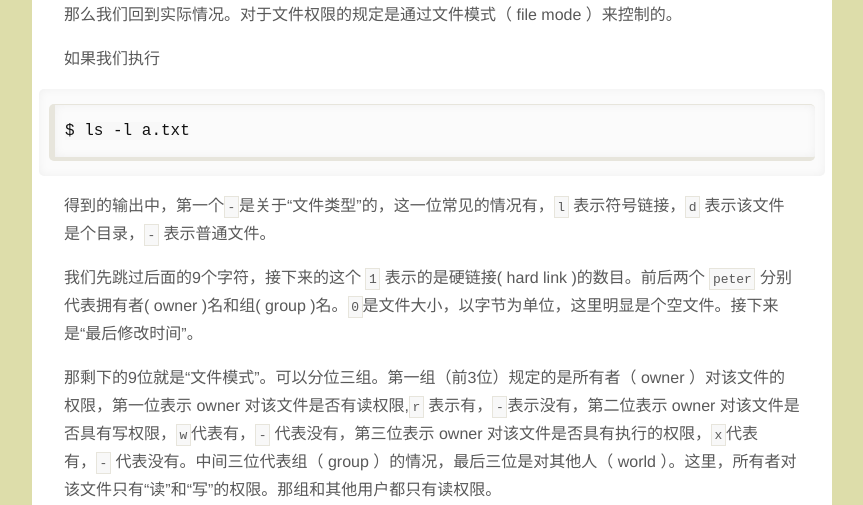
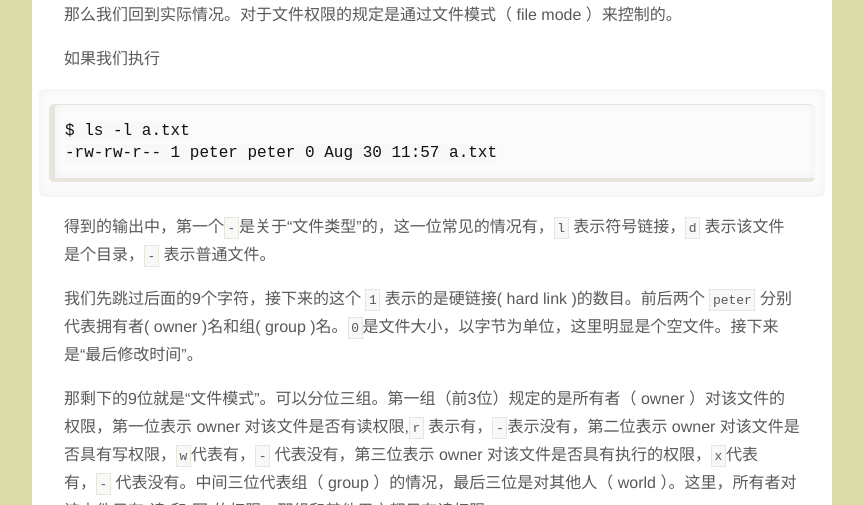
Before and after one commit to happypeter/LGCB, a Jekyll site: the page built from book/bash_perm.md, in a window 1280 px wide and 900 px high, scrolled down 2738 px, cut to the strip 138-643 px from the top of the window. Shown: the whole strip, without its empty margins (208-1071 px from the left). Built offline with Jekyll 4.4.1, drawn with Linux system fonts in a browser that asks for light colours.

Commit message:
Update bash_perm.md

```diff
--- a/book/bash_perm.md
+++ b/book/bash_perm.md
@@ -50,6 +50,7 @@ Linux 是一个多用户的操作系统，也就是很多用户可能同时使
 Linux对同一文件的权限控制，也是分了这三类人进行讨论的。权限问题基本上就是要讨论，所有者( owner ) 对文件的是否具有“读”，“写”，“执行”的权限。同样，如果对组( group 或者叫 owner group)，和其他人( world )的相应讨论也完成了，那权限就明晰了。
 
 ### 文件模式（ file mode ）
+
 <div class="slide">
   <img src="/LGCB-assets/bash/perm_4.png" />
 </div>
@@ -58,6 +59,8 @@ Linux对同一文件的权限控制，也是分了这三类人进行讨论的。
 如果我们执行
 
     $ ls -l a.txt
+    -rw-rw-r-- 1 peter peter 0 Aug 30 11:57 a.txt
+
 
 得到的输出中，第一个`-`是关于“文件类型”的，这一位常见的情况有，`l` 表示符号链接，`d` 表示该文件是个目录，`-` 表示普通文件。
 
```
